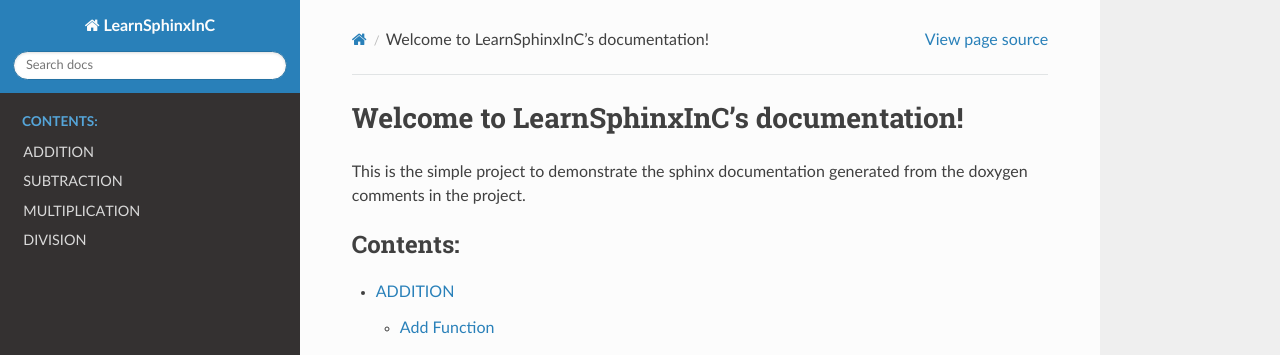
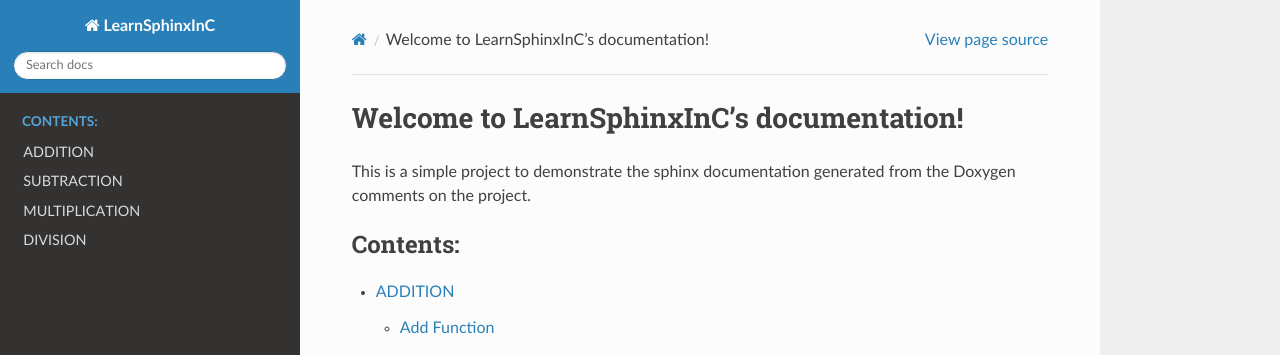
Before and after one commit to rajeshrimal516/LearnSphinxInC, a Sphinx documentation site: the page built from docs/source/index.rst, in a window 1280 px wide. Shown: the top 355 px of the page. Built offline with Sphinx 7.4.7 and the Read the Docs theme 2.0.0, drawn with Linux system fonts in a browser that asks for light colours.

Commit message:
Update index.rst

```diff
--- a/docs/source/index.rst
+++ b/docs/source/index.rst
@@ -4,10 +4,10 @@
    contain the root `toctree` directive.
 
 Welcome to LearnSphinxInC's documentation!
-========================================
+==========================================
 
-This is the simple project to demonstrate the sphinx documentation generated from the
-doxygen comments in the project.
+This is a simple project to demonstrate the sphinx documentation generated from the
+Doxygen comments on the project.
 
 .. toctree::
    :maxdepth: 2
```
